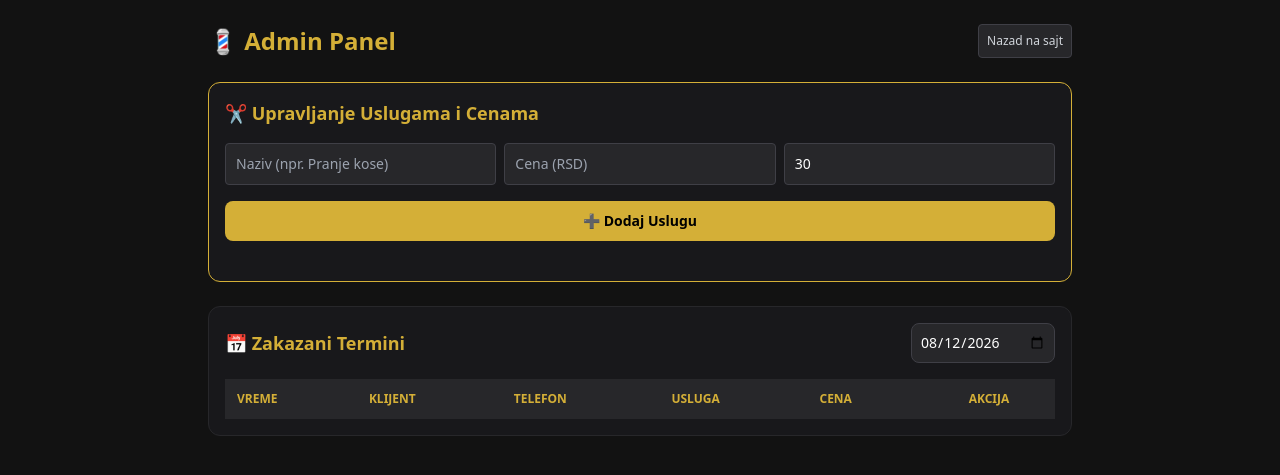
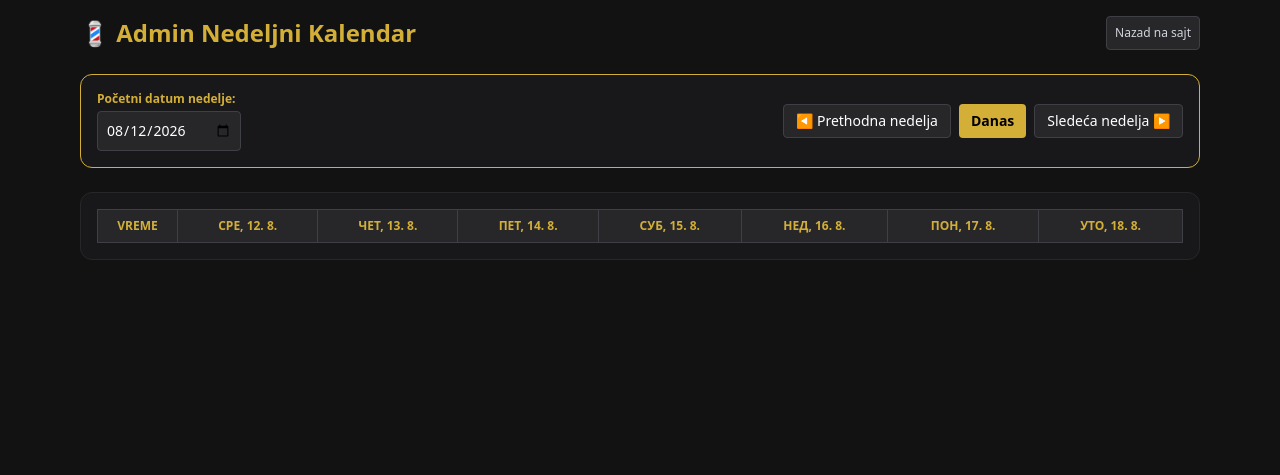
Before and after one commit to ristevskin-source/brica-novipristup, a Python web app: template templates/admin.html in a window 1280 px wide. Shown: the top 475 px of the page. Run offline with Jinja, Linux system fonts and the light colour scheme; the template is opened without the code that fills it, so the values that code supplies are empty; some libraries are stand-ins or nearby versions.

Commit message:
Update admin panel title and layout adjustments

```diff
--- a/templates/admin.html
+++ b/templates/admin.html
@@ -3,7 +3,7 @@
 <head>
     <meta charset="UTF-8">
     <meta name="viewport" content="width=device-width, initial-scale=1.0">
-    <title>Kod Kubanca — Admin Panel</title>
+    <title>Kod Kubanca — Sedmodnevni Admin Kalendar</title>
     <script src="https://cdn.tailwindcss.com"></script>
     <style>
         body { background-color: #121212; color: #ffffff; }
@@ -12,159 +12,167 @@
         .gold-text { color: #d4af37; }
     </style>
 </head>
-<body class="p-4 max-w-4xl mx-auto space-y-6">
+<body class="p-4 max-w-6xl mx-auto space-y-6">
 
-    <div class="flex justify-between items-center mt-2">
-        <h1 class="text-2xl font-bold gold-text">💈 Admin Panel</h1>
+    <!-- Header -->
+    <div class="flex justify-between items-center">
+        <h1 class="text-2xl font-bold gold-text">💈 Admin Nedeljni Kalendar</h1>
         <a href="/" class="text-xs bg-zinc-800 p-2 rounded border border-zinc-700 text-gray-300 hover:border-yellow-500">Nazad na sajt</a>
     </div>
 
-    <!-- Upravljanje uslugama -->
-    <div class="bg-zinc-900 p-4 rounded-xl border gold-border space-y-4">
-        <h2 class="text-lg font-bold gold-text">✂️ Upravljanje Uslugama i Cenama</h2>
-
-        <div class="grid grid-cols-1 sm:grid-cols-3 gap-2">
-            <input type="text" id="novaUslugaIme" placeholder="Naziv (npr. Pranje kose)" class="bg-zinc-800 p-2.5 rounded text-sm text-white border border-zinc-700">
-            <input type="number" id="novaUslugaCena" placeholder="Cena (RSD)" class="bg-zinc-800 p-2.5 rounded text-sm text-white border border-zinc-700">
-            <input type="number" id="novaUslugaTrajanje" placeholder="Trajanje (min)" value="30" class="bg-zinc-800 p-2.5 rounded text-sm text-white border border-zinc-700">
+    <!-- Kontrole za nedelju -->
+    <div class="bg-zinc-900 p-4 rounded-xl border gold-border flex flex-wrap justify-between items-center gap-4">
+        <div>
+            <label class="block text-xs gold-text font-semibold mb-1">Početni datum nedelje:</label>
+            <input type="date" id="startDatum" class="bg-zinc-800 text-white p-2 rounded border border-zinc-700 text-sm outline-none">
         </div>
-        <button onclick="dodajNovuUslugu()" class="w-full py-2.5 gold-bg text-black font-bold rounded-lg text-sm hover:bg-yellow-400">
-            ➕ Dodaj Uslugu
-        </button>
-
-        <div id="adminUslugeLista" class="space-y-2 pt-2"></div>
+        <div class="flex gap-2">
+            <button onclick="pomeriNedelju(-7)" class="px-3 py-1.5 bg-zinc-800 border border-zinc-700 hover:border-yellow-500 rounded text-sm">◀ Prethodna nedelja</button>
+            <button onclick="postaviDanas()" class="px-3 py-1.5 gold-bg text-black font-bold rounded text-sm">Danas</button>
+            <button onclick="pomeriNedelju(7)" class="px-3 py-1.5 bg-zinc-800 border border-zinc-700 hover:border-yellow-500 rounded text-sm">Sledeća nedelja ▶</button>
+        </div>
     </div>
 
-    <!-- Tabela zakazanih termina -->
-    <div class="bg-zinc-900 p-4 rounded-xl border border-zinc-800">
-        <div class="flex flex-col sm:flex-row justify-between sm:items-center gap-3 mb-4">
-            <h2 class="text-lg font-bold gold-text">📅 Zakazani Termini</h2>
-            <input type="date" id="adminDatum" class="bg-zinc-800 text-white p-2 rounded-lg border border-zinc-700 outline-none text-sm">
+    <!-- Tabela 7 Dana -->
+    <div class="bg-zinc-900 p-4 rounded-xl border border-zinc-800 overflow-x-auto">
+        <table class="w-full text-center border-collapse min-w-[700px]">
+            <thead>
+                <tr id="zaglavljeDana" class="bg-zinc-800 text-xs gold-text uppercase">
+                    <th class="p-2 border border-zinc-700 w-20">Vreme</th>
+                    <!-- 7 Dana idu ovde -->
+                </tr>
+            </thead>
+            <tbody id="tabelaMreza" class="text-xs">
+                <!-- Redovi slotova -->
+            </tbody>
+        </table>
     </div>
 
-        <!-- Tabela -->
-        <div class="overflow-x-auto">
-            <table class="w-full text-left text-sm">
-                <thead class="bg-zinc-800 gold-text uppercase text-xs">
-                    <tr>
-                        <th class="p-3">Vreme</th>
-                        <th class="p-3">Klijent</th>
-                        <th class="p-3">Telefon</th>
-                        <th class="p-3">Usluga</th>
-                        <th class="p-3">Cena</th>
-                        <th class="p-3 text-center">Akcija</th>
-                    </tr>
-                </thead>
-                <tbody id="tabelaTelo" class="divide-y divide-zinc-800">
-                    <!-- Dinamički redovi -->
-                </tbody>
-            </table>
+    <!-- Modal za detalje / Otkazivanje -->
+    <div id="detaljiModal" class="fixed inset-0 bg-black/80 flex items-center justify-center p-4 hidden z-50">
+        <div class="bg-zinc-900 p-6 rounded-2xl border gold-border w-full max-w-sm space-y-3">
+            <h3 class="text-lg font-bold gold-text" id="modalNaslov">Detalji Termina</h3>
+            <div id="modalSadrzaj" class="space-y-2 text-sm text-gray-300"></div>
+            <div class="flex justify-end gap-2 pt-2">
+                <button onclick="zatvoriDetalje()" class="px-4 py-2 bg-zinc-700 rounded text-white text-xs">Zatvori</button>
+                <button id="otkaziDugme" class="px-4 py-2 bg-red-900 hover:bg-red-800 border border-red-700 rounded text-white text-xs font-bold">❌ Otkaži Termin</button>
+            </div>
         </div>
     </div>
 
     <script>
-        const today = new Date().toISOString().split('T')[0];
-        const datumInput = document.getElementById('adminDatum');
-        datumInput.value = today;
+        let trenutniPocetniDatum = new Date();
+        const sati = ["09:00", "09:30", "10:00", "10:30", "11:00", "11:30", "12:00", "12:30", "13:00", "13:30", "14:00", "14:30", "15:00", "15:30", "16:00", "16:30"];
 
-        datumInput.addEventListener('change', ucitajZakazane);
+        const startDatumEl = document.getElementById('startDatum');
 
-        async function ucitajUsluge() {
-            const res = await fetch('/api/usluge');
-            const usluge = await res.json();
-            const container = document.getElementById('adminUslugeLista');
-
-            if (usluge.length === 0) {
-                container.innerHTML = `<p class="text-xs text-gray-500 italic">Nema unetih usluga.</p>`;
-                return;
+        function formatDate(date) {
+            return date.toISOString().split('T')[0];
         }
 
-            container.innerHTML = usluge.map(u => `
-                <div class="p-3 bg-zinc-800 rounded-lg border border-zinc-700 flex justify-between items-center">
-                    <div>
-                        <span class="font-bold text-white text-sm">${u.ime}</span>
-                        <span class="text-xs text-gray-400 ml-2">(${u.trajanje} min)</span>
-                    </div>
-                    <div class="flex items-center gap-3">
-                        <span class="gold-text font-bold text-sm">${u.cena} din</span>
-                        <button onclick="obrisiUslugu(${u.id})" class="text-xs text-red-400 hover:text-red-300 bg-red-950/50 p-1.5 rounded border border-red-800">
-                            🗑️ Obriši
-                        </button>
-                    </div>
-                </div>
-            `).join('');
+        function postaviDanas() {
+            trenutniPocetniDatum = new Date();
+            startDatumEl.value = formatDate(trenutniPocetniDatum);
+            ucitajNedelju();
         }
 
-        async function dodajNovuUslugu() {
-            const ime = document.getElementById('novaUslugaIme').value;
-            const cena = document.getElementById('novaUslugaCena').value;
-            const trajanje = document.getElementById('novaUslugaTrajanje').value;
+        function pomeriNedelju(dani) {
+            trenutniPocetniDatum.setDate(trenutniPocetniDatum.getDate() + dani);
+            startDatumEl.value = formatDate(trenutniPocetniDatum);
+            ucitajNedelju();
+        }
 
-            if(!ime || !cena || !trajanje) return alert("Popunite sva polja!");
-
-            await fetch('/api/usluge', {
-                method: 'POST',
-                headers: {'Content-Type': 'application/json'},
-                body: JSON.stringify({ ime, cena: parseInt(cena), trajanje: parseInt(trajanje) })
+        startDatumEl.addEventListener('change', (e) => {
+            trenutniPocetniDatum = new Date(e.target.value);
+            ucitajNedelju();
         });
 
-            document.getElementById('novaUslugaIme').value = '';
-            document.getElementById('novaUslugaCena').value = '';
-            ucitajUsluge();
+        async function ucitajNedelju() {
+            const dani = [];
+            const datumHeaders = [];
+
+            for(let i = 0; i < 7; i++) {
+                const d = new Date(trenutniPocetniDatum);
+                d.setDate(d.getDate() + i);
+                const dStr = formatDate(d);
+                dani.push(dStr);
+
+                const nazivDana = d.toLocaleDateString('sr-RS', { weekday: 'short', day: 'numeric', month: 'numeric' });
+                datumHeaders.push({ str: dStr, naziv: nazivDana });
             }
 
-        async function obrisiUslugu(id) {
-            if(!confirm("Da li ste sigurni da želite da obrišete ovu uslugu?")) return;
-            await fetch(`/api/usluge/${id}`, { method: 'DELETE' });
-            ucitajUsluge();
+            // Prikaz zaglavlja
+            const headerRow = document.getElementById('zaglavljeDana');
+            headerRow.innerHTML = `<th class="p-2 border border-zinc-700 w-20">Vreme</th>` +
+                datumHeaders.map(dh => `<th class="p-2 border border-zinc-700">${dh.naziv}</th>`).join('');
+
+            // Dobavljanje podataka za svih 7 dana paralelno
+            const podaciPoDanima = {};
+            for(let dStr of dani) {
+                const res = await fetch(`/api/slotovi/${dStr}`);
+                podaciPoDanima[dStr] = await res.json();
             }
 
-        async function ucitajZakazane() {
-            const datum = datumInput.value;
-            const res = await fetch(`/api/slotovi/${datum}`);
-            const slotovi = await res.json();
-            const telo = document.getElementById('tabelaTelo');
+            // Popunjavanje mreže
+            const tabelaMreza = document.getElementById('tabelaMreza');
+            tabelaMreza.innerHTML = sati.map(vreme => {
+                let red = `<tr class="border-b border-zinc-800">`;
+                red += `<td class="p-2 font-bold gold-text border-r border-zinc-800">${vreme}</td>`;
 
-            const zakazani = slotovi.filter(s => s.status === 'zakazan');
+                dani.forEach(dStr => {
+                    const slotovi = podaciPoDanima[dStr] || [];
+                    const slot = slotovi.find(s => s.vreme === vreme);
 
-            if(zakazani.length === 0) {
-                telo.innerHTML = `<tr><td colspan="6" class="p-4 text-center text-gray-500 italic">Nema zakazanih termina za izabrani datum.</td></tr>`;
-                return;
+                    if (vreme >= "13:00" && vreme < "14:00") {
+                        red += `<td class="p-1 border border-zinc-800/50 bg-zinc-950/40 text-red-500/60 font-semibold text-[10px]">PAUZA</td>`;
+                    } else if (slot && slot.status === 'zakazan') {
+                        red += `<td class="p-1 border border-zinc-800">
+                            <button onclick="prikaziDetalje('${dStr}', '${vreme}', '${slot.ime}', '${slot.telefon}', '${slot.usluga}', ${slot.cena})"
+                                    class="w-full py-1.5 px-1 bg-red-950/80 border border-red-700 hover:bg-red-900 text-red-200 rounded font-bold text-[11px] truncate block">
+                                ✂️ ${slot.ime}
+                            </button>
+                        </td>`;
+                    } else {
+                        red += `<td class="p-1 border border-zinc-800">
+                            <span class="text-zinc-600 text-[10px] block py-1.5">Slobodno</span>
+                        </td>`;
+                    }
+                });
+
+                red += `</tr>`;
+                return red;
+            }).join('');
         }
 
-            telo.innerHTML = zakazani.map(s => `
-                <tr class="hover:bg-zinc-800/50 transition">
-                    <td class="p-3 font-bold gold-text">⏰ ${s.vreme}</td>
-                    <td class="p-3 font-semibold text-white">${s.ime || '-'}</td>
-                    <td class="p-3">
-                        <a href="tel:${s.telefon}" class="text-blue-400 underline hover:text-blue-300">📞 ${s.telefon || '-'}</a>
-                    </td>
-                    <td class="p-3 text-gray-300">${s.usluga || '-'}</td>
-                    <td class="p-3 font-bold text-gray-200">${s.cena || 0} din</td>
-                    <td class="p-3 text-center">
-                        <button onclick="otkažiTermin('${datum}', '${s.vreme}')" class="px-2.5 py-1 text-xs bg-red-950 text-red-400 border border-red-800 rounded hover:bg-red-900">
-                            ❌ Otkaži
-                        </button>
-                    </td>
-                </tr>
-            `).join('');
-        }
+        function prikaziDetalje(datum, vreme, ime, telefon, usluga, cena) {
+            document.getElementById('modalNaslov').innerText = `Termin: ${vreme} h (${datum})`;
+            document.getElementById('modalSadrzaj').innerHTML = `
+                <p><strong>Klijent:</strong> ${ime}</p>
+                <p><strong>Telefon:</strong> <a href="tel:${telefon}" class="text-blue-400 underline">${telefon}</a></p>
+                <p><strong>Usluga:</strong> ${usluga}</p>
+                <p><strong>Cena:</strong> ${cena} RSD</p>
+            `;
 
-        async function otkažiTermin(datum, vreme) {
-            if(!confirm(`Da li sigurno otkazujete termin u ${vreme}?`)) return;
-
-            // Slanje zahteva za otkazivanje/oslobađanje slota
+            const otkaziBtn = document.getElementById('otkaziDugme');
+            otkaziBtn.onclick = async () => {
+                if(!confirm(`Sigurno otkazujete termin u ${vreme}?`)) return;
                 await fetch('/api/otkazi', {
                     method: 'POST',
                     headers: {'Content-Type': 'application/json'},
                     body: JSON.stringify({ datum, vreme })
                 });
+                zatvoriDetalje();
+                ucitajNedelju();
+            };
 
-            ucitajZakazane();
+            document.getElementById('detaljiModal').classList.remove('hidden');
         }
 
-        ucitajUsluge();
-        ucitajZakazane();
+        function zatvoriDetalje() {
+            document.getElementById('detaljiModal').classList.add('hidden');
+        }
+
+        postaviDanas();
     </script>
 </body>
 </html>
```
Lines whose indentation alone changed are shown as unchanged.
